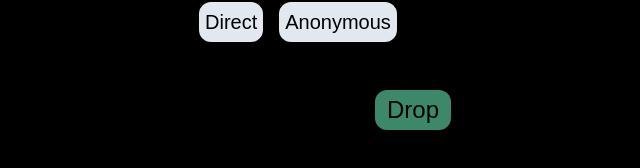
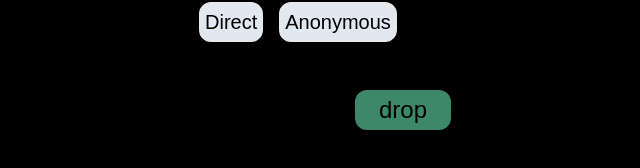
Before and after one commit to pankajrampawar/figuring-out, a Next.js app in the folder client/: page /drop in a window 1280 px wide. Shown: the part 244-412 px from the top of the page, without its empty margins (299-939 px from the left). Built offline with nearby package versions, Linux system fonts and the light colour scheme; sample sign-in values are in the browser's storage; a web font is replaced by a local one.

Commit message:
added loader to drop button

```diff
--- a/client/app/drop/page.js
+++ b/client/app/drop/page.js
@@ -6,6 +6,7 @@ import { happyMonkey } from "../fonts"
 import { useRouter } from "next/navigation"
 import { postAnonymousDrop } from "../actions"
 import { adjustWord } from "../lib/removeExtraSpace"
+import loadingSvg from '@/public/loader.svg'
 
 export default function DropPage() {
 
@@ -148,9 +149,17 @@ export default function DropPage() {
             <div className="flex justify-end px-10">
                 <button
                     onClick={handleSubmit}
-                    className={`rounded-xl text-2xl px-3 ${drop && tags && ( direct || anonymous ) ? 'text-black opacity-100' : 'text-black opacity-60'} bg-primary p-1`}
+                    className={`flex justify-center items-center min-w-24 min-h-10 rounded-xl text-2xl px-3 ${drop && tags && ( direct || anonymous ) ? 'text-black opacity-100' : 'text-black opacity-60'} bg-primary p-1`}
                 >
-                    Drop
+                    {!loading ? 'drop' :
+                        <Image
+                            src={loadingSvg}
+                            height={10}
+                            width={60}
+                            alt="loading"
+                            className="invert ml-3 mt-1"
+                        />
+                    }
                 </button>
             </div>
             }
```
Also changed, not shown: client/public/loader.svg (added).
